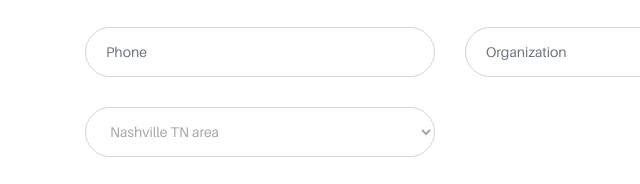
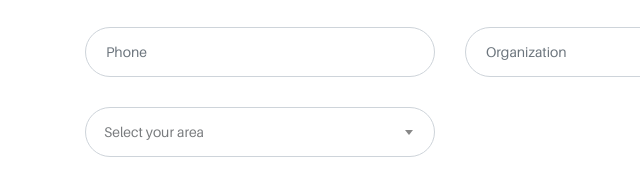
Before and after one commit to ecoairlabs/ecoairlabs_site, a website: page index.html in a window 1280 px wide. Shown: the part 9659-9843 px from the top of the page, 0-640 px from the left. Drawn offline with nearby package versions, Linux system fonts and the light colour scheme; files whose address does not match are found by name.

Commit message:
location input  style

```diff
--- a/index.html
+++ b/index.html
@@ -89,7 +89,9 @@
       content="/img/favicon/ms-icon-144x144.png"
     />
     <meta name="theme-color" content="#ffffff" />
+    <link href="https://cdn.jsdelivr.net/npm/select2@4.1.0-rc.0/dist/css/select2.min.css" rel="stylesheet" />
     <link rel="stylesheet" href="style.css" />
+
   </head>
 
   <body>
@@ -1458,14 +1460,14 @@
                       />
                     </div>
                   </div>
-                  <div class="col-lg-6">
-                    <div class="form-group">
-                      <select
-                        class="form-control mb-30"
+                  <div class="col-lg-6" >
+                    <div>
+                      <select id="custom-select"
+                        class="form-control mb-30 custom-select"
                         name="location"
-                        placeholder="Location"
                         required
                       >
+                      <option></option>
                       <option value="location-1">Nashville TN area</option>
                       <option value="location-2">Bowling Green KY area</option>
                       <option value="location-3">Kansas city MO/KS area</option>
@@ -1475,7 +1477,7 @@
                   <div class="col-12">
                     <div class="form-group">
                       <textarea
-                        class="form-control mb-30"
+                        class="form-control mb-30 mt-30"
                         name="message"
                         rows="8"
                         cols="80"
@@ -1639,5 +1641,8 @@
     <script src="js/uza.bundle.js"></script>
     <!-- Active js -->
     <script src="js/default-assets/active.js"></script>
+    <!-- Select2 -->
+    <script src="https://cdn.jsdelivr.net/npm/select2@4.1.0-rc.0/dist/js/select2.min.js"></script>
+    <script src="js/main.js"></script>
   </body>
 </html>
--- /dev/null
+++ b/js/main.js
@@ -0,0 +1,17 @@
+$(function() {
+  $('.custom-select').select2({
+    theme: 'bootstrap4',
+    minimumResultsForSearch: Infinity,
+    placeholder: 'Select your area',
+    width: '100%',
+    dropdownAutoWidth: true,
+ // Указываем тему
+    templateResult: formatOption,
+    templateSelection: formatOption
+  });
+
+  function formatOption(option) {
+    if (!option.id) return option.text;
+    return $('<span>' + option.text + '</span>');
+  }
+});
--- a/style.css
+++ b/style.css
@@ -2771,3 +2771,52 @@ input:focus {
 .font-sz-16 {
   font-size: 16px;
 }
+
+/* location dropdown styles */
+
+.select2-container .select2-dropdown {
+  border-radius: 10px;
+ }
+
+.select2-container .select2-selection__placeholder {
+ opacity: 0.6;
+}
+
+.select2-container .select2-selection {
+  display: flex;
+  align-items: center;
+  background-color: #ffffff;
+  border: 1px solid #ced4da;
+  border-radius: 30px;
+  padding: 0 10px;
+  height: 50px;
+ }
+
+.select2-container .select2-results__option {
+  font-size: 14px; /* Размер текста */
+  padding: 10px 18px; /*Отступы между элементами */
+  opacity: 0.6;
+}
+
+.select2-container .select2-results__option--highlighted {
+  background-color: #007bff; /* Фон при наведении */
+  color: #fff; /* Цвет текста при наведении */
+}
+
+.select2-container .select2-selection__arrow {
+  position: absolute;
+  top: 25%;
+  right: 10px;
+  width: 20px;
+  height: 100%;
+}
+
+.select2-container .select2-selection__arrow  b {
+  border-color: #888 transparent transparent transparent;
+  border-style: solid;
+  border-width: 5px 4px 0 4px;
+  display: inline-block;
+  justify-content: center;
+  width: 0;
+  height: 0;
+}
```
Also changed, not shown: 1 other file.
